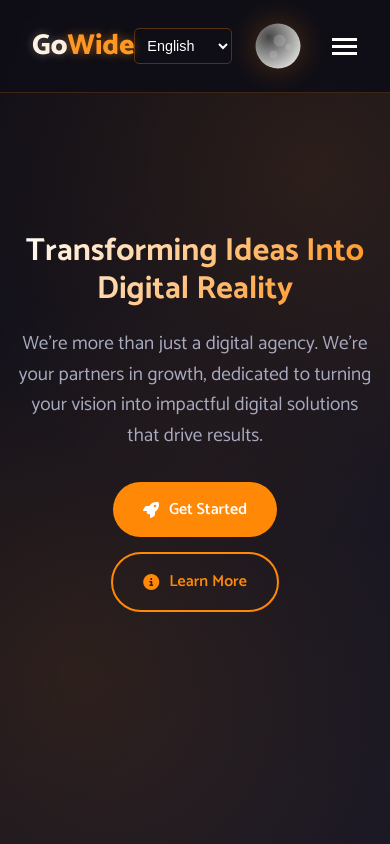
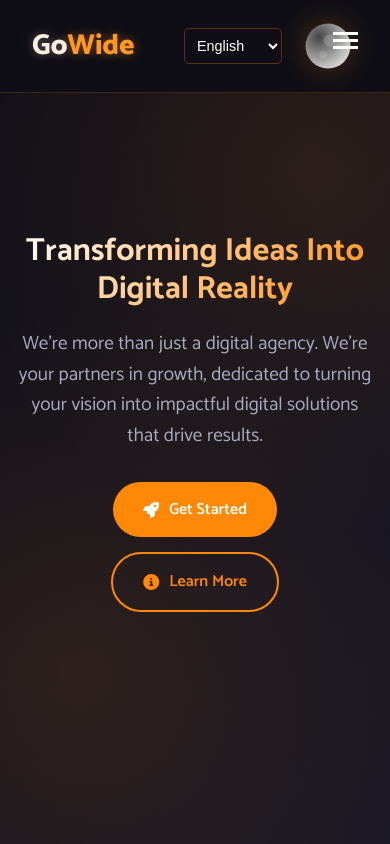
Before and after one commit to gowidebs/gowide-website, a React (Create React App) app: page / in a window 390 px wide. Shown: the top 844 px of the page. Built offline with nearby package versions, Linux system fonts and the light colour scheme.

Commit message:
Fix hamburger menu position on mobile

```diff
--- a/src/components/Header.js
+++ b/src/components/Header.js
@@ -285,9 +285,13 @@ const Hamburger = styled.button`
   gap: 4px;
   padding: 0.5rem;
   z-index: 1001;
+  position: relative;
 
   @media (max-width: 768px) {
     display: flex;
+    position: fixed;
+    top: 1.5rem;
+    right: 1.5rem;
   }
 
   span {
```
